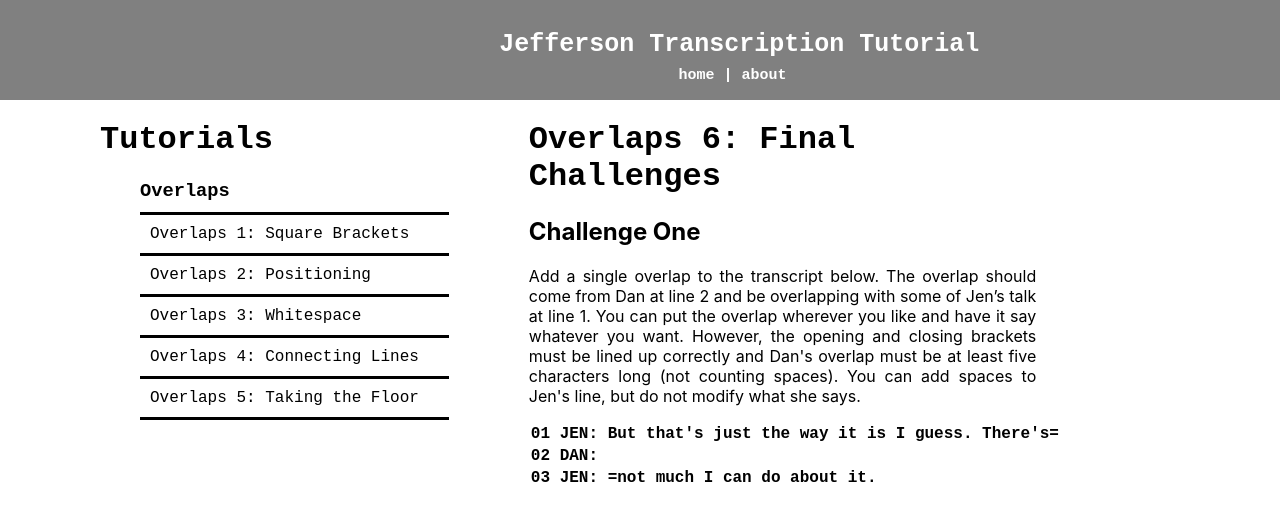
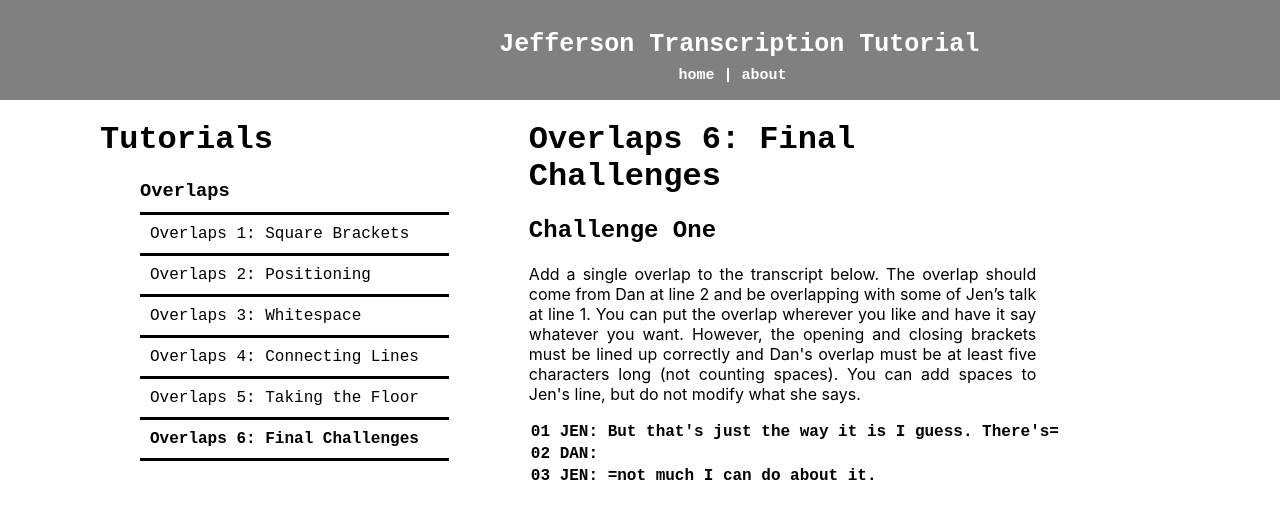
Before and after one commit to joseph-ford10/tutorial, a React (Create React App) app: page /overlap6 in a window 1280 px wide. Shown: the top 520 px of the page. Built offline with nearby package versions, Linux system fonts and the light colour scheme.

Commit message:
Update navlist

```diff
--- a/src/FinalChallenge1.js
+++ b/src/FinalChallenge1.js
@@ -58,7 +58,7 @@ const FinalChallenge1 = () => {
     <>
       <h1 className="heading">{o6Data.title}</h1>
       <section>
-        <h2>Challenge One</h2>
+        <h2 className="heading">Challenge One</h2>
         <p>{o6Data.challenge1Intro}</p>
         <FinalExercise
           check={challenge1Check}
--- a/src/NavList.js
+++ b/src/NavList.js
@@ -13,6 +13,7 @@ const NavList = ({ unitNum, complete1, complete2 }) => {
     'Overlaps 3: Whitespace',
     'Overlaps 4: Connecting Lines',
     'Overlaps 5: Taking the Floor',
+    'Overlaps 6: Final Challenges',
   ]
 
   const completion = [complete1, complete2]
--- a/src/Overlap6.js
+++ b/src/Overlap6.js
@@ -5,7 +5,7 @@ import NavList from './NavList'
 const Overlap6 = () => {
   return (
     <>
-      <NavList />
+      <NavList unitNum={6} />
       <main>
         <FinalChallenge1 />
       </main>
```
